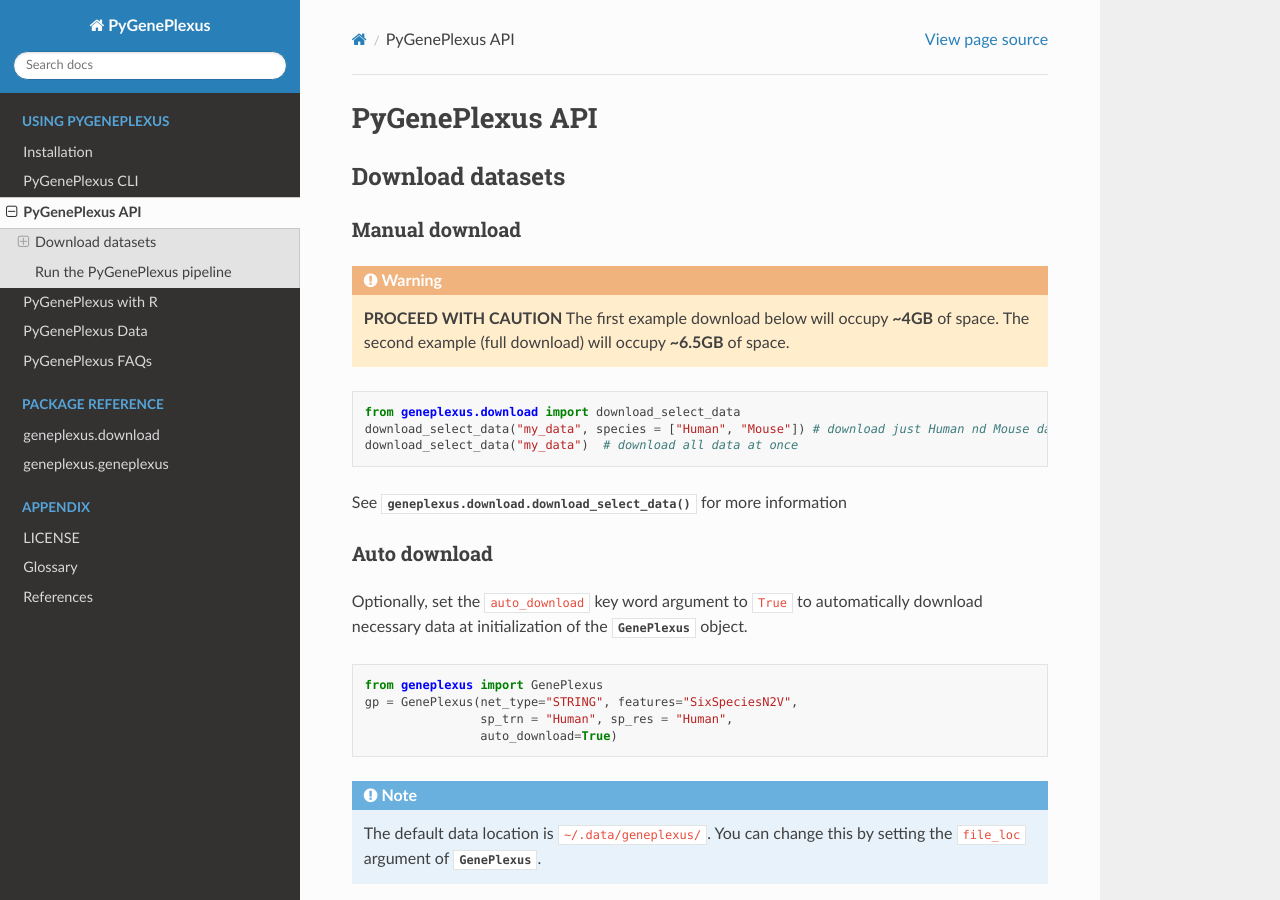
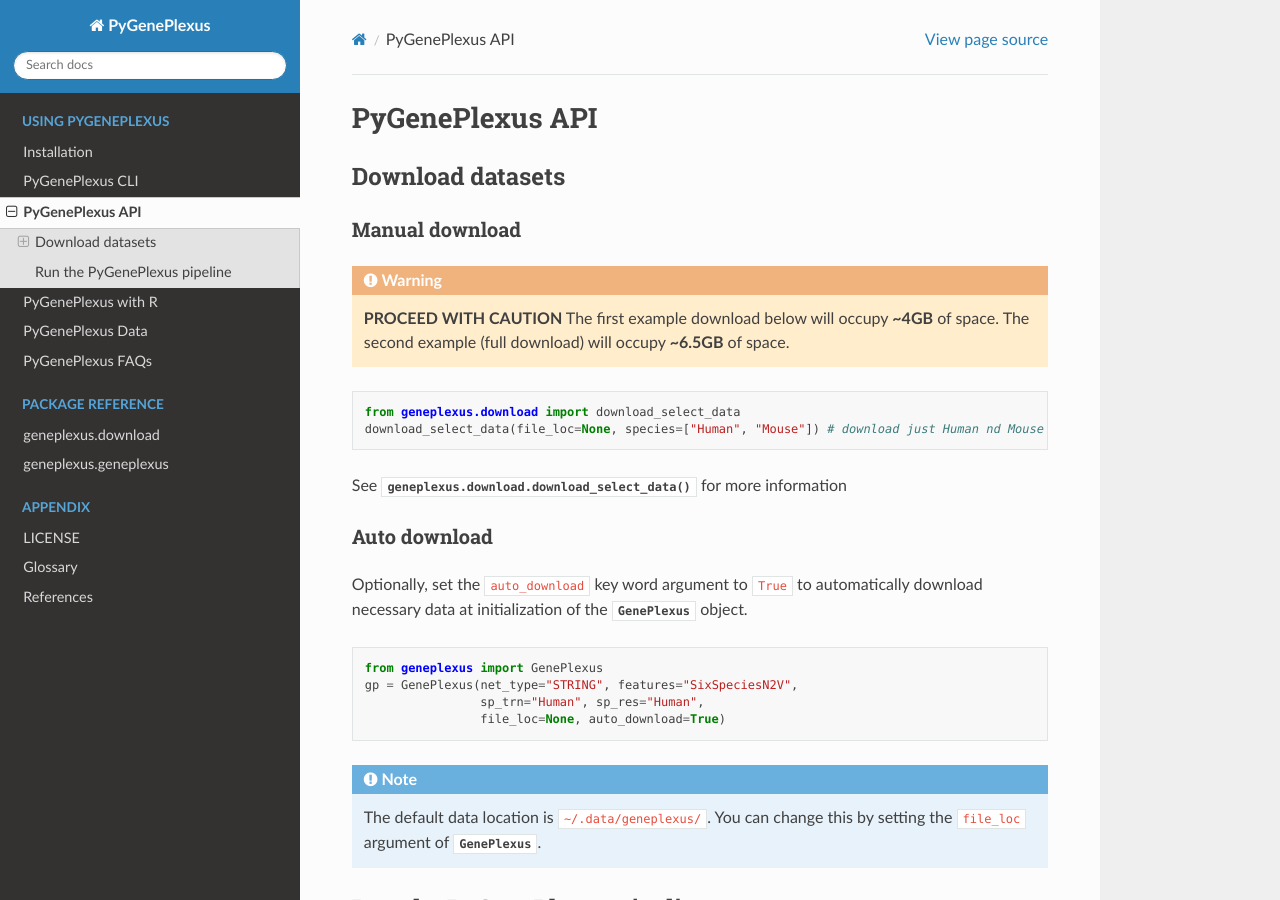
Before and after one commit to krishnanlab/PyGenePlexus, a Sphinx documentation site: the page built from docs/source/notes/api.rst, in a window 1280 px wide and 900 px high. Built offline with Sphinx 7.4.7 and the Read the Docs theme 3.1.0, drawn with Linux system fonts in a browser that asks for light colours.

Commit message:
updated download code in RTD API doc

```diff
--- a/docs/source/notes/api.rst
+++ b/docs/source/notes/api.rst
@@ -18,8 +18,7 @@ Manual download
 .. code-block:: python
 
    from geneplexus.download import download_select_data
-   download_select_data("my_data", species = ["Human", "Mouse"]) # download just Human nd Mouse data
-   download_select_data("my_data")  # download all data at once
+   download_select_data(file_loc=None, species=["Human", "Mouse"]) # download just Human nd Mouse data
 
 See :meth:`geneplexus.download.download_select_data` for more information
 
@@ -33,8 +32,8 @@ download necessary data at initialization of the :class:`GenePlexus` object.
 
    from geneplexus import GenePlexus
    gp = GenePlexus(net_type="STRING", features="SixSpeciesN2V",
-                   sp_trn = "Human", sp_res = "Human",
-                   auto_download=True)
+                   sp_trn="Human", sp_res="Human",
+                   file_loc=None, auto_download=True)
 
 .. note::
 
```
